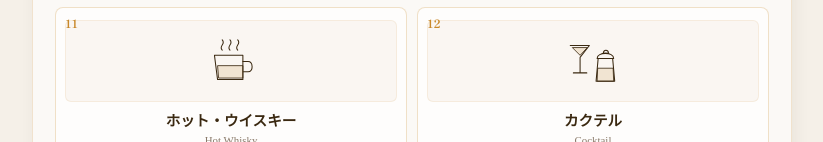
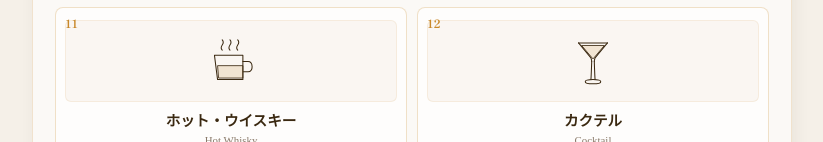
Before and after one commit to barspec884-cmyk/amber-how-to-take, a plain HTML site: page index.html in a window 1280 px wide. Shown: the part 1172-1314 px from the top of the page, without its empty margins (228-1051 px from the left). Drawn offline with Linux system fonts and the light colour scheme.

Commit message:
Add files via upload

```diff
--- a/index.html
+++ b/index.html
@@ -181,7 +181,7 @@ function styleSvg(code){
     mist:`<path d="M25 44h70l-7 54H32z" ${common}/><path d="M31 68h58l-4 27H35z" ${amber}/><g fill="rgba(58,40,16,.045)" stroke="currentColor" stroke-width="2"><circle cx="39" cy="49" r="6"/><circle cx="50" cy="43" r="7"/><circle cx="62" cy="49" r="6"/><circle cx="73" cy="42" r="7"/><circle cx="83" cy="50" r="6"/><circle cx="51" cy="58" r="6"/><circle cx="73" cy="58" r="6"/></g>`,
     frozen:`<path d="M21 28h48v24H21z" ${common} transform="rotate(20 45 40)"/><path d="M66 49c14 8 18 15 18 25" ${common}/><path d="M43 61h47l-4 38H47z" ${common}/><path d="M48 79h38l-2 17H50z" ${amber}/><path d="M96 20v20M86 30h20M89 23l14 14M103 23 89 37" ${common}/>`,
     hot:`<path d="M28 49h55v47H34z" ${common}/><path d="M83 61h10c10 0 11 20 0 20H84" ${common}/><path d="M34 69h49v24H36z" ${amber}/><path d="M43 39c-8-8 8-12 0-20M58 39c-8-8 8-12 0-20M73 39c-8-8 8-12 0-20" ${common}/>`,
-    cocktail:`<path d="M16 30h37L35 53v30h13M22 83h26" ${common}/><path d="M20 34h29L35 49z" ${amber}/><path d="M66 99L70 55H98L102 99Z" ${common}/><path d="M69 74h30l1 25H68z" ${amber}/><path d="M68 55C68 42 100 42 100 55Z" ${common}/><path d="M80 45C80 37 90 37 90 45Z" ${common}/>`
+    cocktail:`<path d="M32 25H88" ${common}/><path d="M32 25L56 54C57 57 57.5 58 57.5 61" ${common}/><path d="M88 25L64 54C63 57 62.5 58 62.5 61" ${common}/><path d="M57.5 61C57 76 56.5 90 56 96" ${common}/><path d="M62.5 61C63 76 63.5 90 64 96" ${common}/><ellipse cx="60" cy="100" rx="15" ry="4" ${common}/><path d="M38 30H82L60 56Z" ${amber}/>`
   };
   return `<svg viewBox="0 0 120 120" xmlns="http://www.w3.org/2000/svg" style="color:var(--deep)">${icons[code]||''}</svg>`;
 }
```
